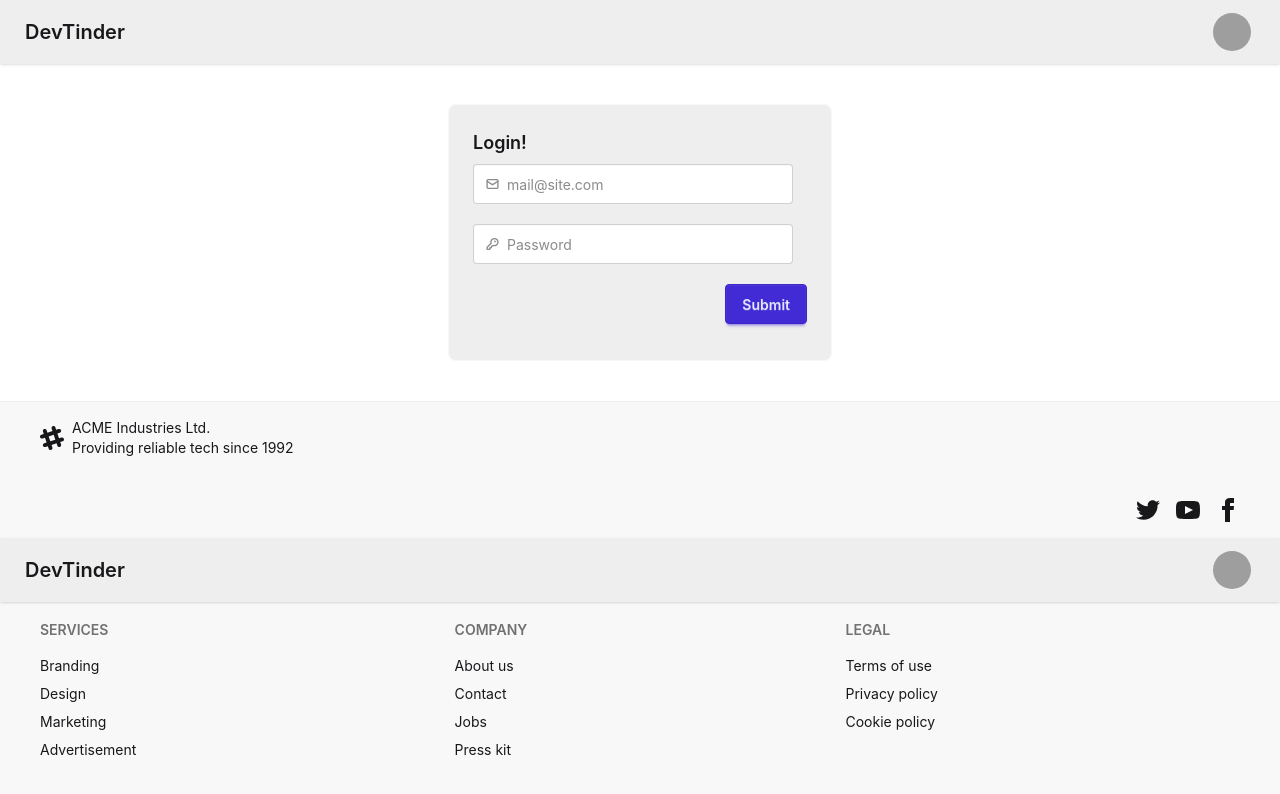
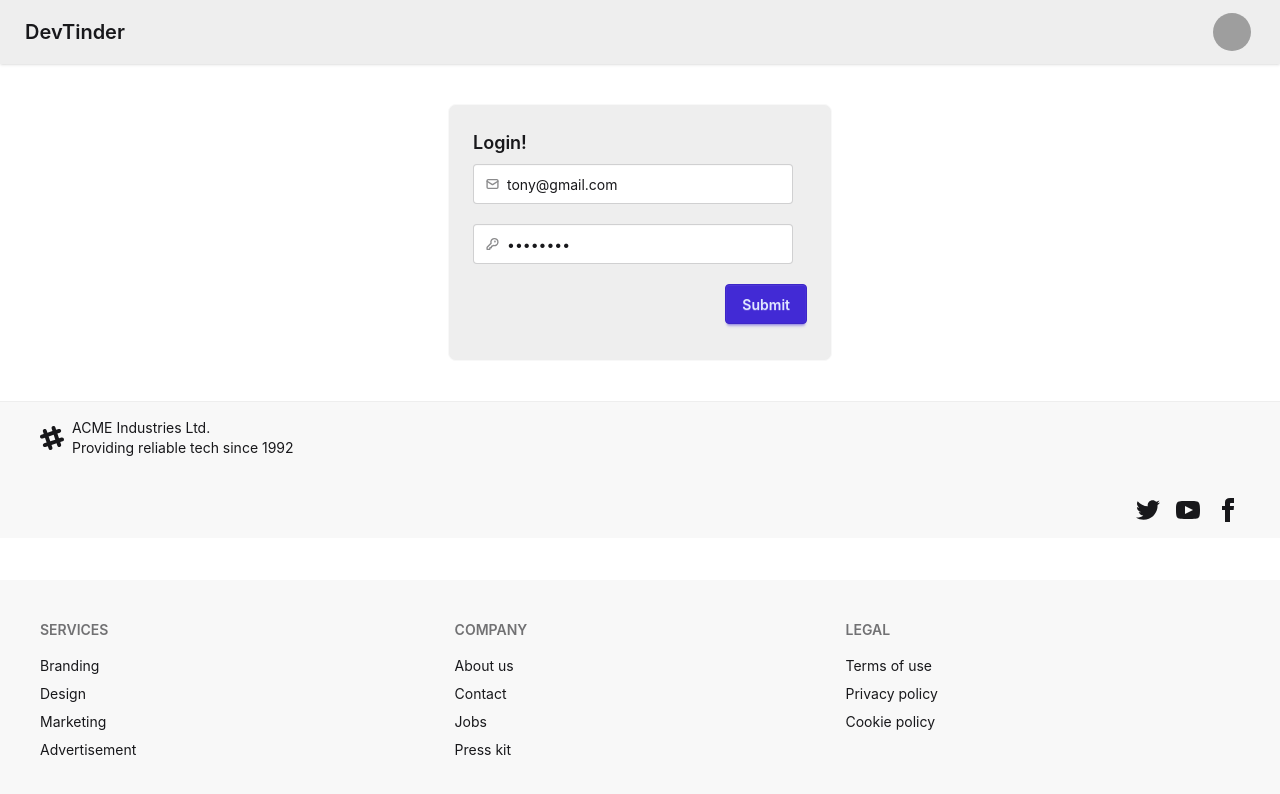
Before and after one commit to Jisukumarmishra/DevTinder-Web, a React (Vite) app: page /login in a window 1280 px wide. Shown: the top 794 px of the page. Built offline with nearby package versions, Linux system fonts and the light colour scheme; grey boxes are pictures that could not be loaded.

Commit message:
SetUp Credentail In Fronted To Fix The Cookies Problem In The Browser

```diff
--- a/src/App.jsx
+++ b/src/App.jsx
@@ -1,5 +1,4 @@
 import { BrowserRouter, Route, Routes } from "react-router-dom"
-import NavBar from "./NavBar"
 import Body from "./Body"
 import LogIn from "./LogIn"
 import Profile from "./Profile"
@@ -15,7 +14,6 @@ function App() {
       </Route>
      </Routes>
     </BrowserRouter>
-   <NavBar/>
     </>
   )
 
--- a/src/LogIn.jsx
+++ b/src/LogIn.jsx
@@ -1,12 +1,23 @@
+import axios from "axios";
 import { useState } from "react";
 
 const LogIn = () => {
-  const [emailId, setEmailId] = useState("");
-  const [passWord, setPassWord] = useState("");
+  const [emailId, setEmailId] = useState("tony@gmail.com");
+  const [passWord, setPassWord] = useState("Tony@123");
 
   const handleLogin = async () => {
-
-  }
+    console.log("Buttom Clicked");
+     try {
+      const res = await axios.post("http://localhost:3000/login", {
+      emailId,
+      passWord
+    },
+    {withCredentials : true});
+   }
+   catch (err) {
+    console.error(err);
+   }
+  };
 
   return (
     <div className="flex justify-center my-10">
@@ -88,7 +99,7 @@ const LogIn = () => {
           </p>
 
           <div className="card-actions justify-end">
-            <button className="btn btn-primary my-3">
+            <button className="btn btn-primary my-3" onClick={handleLogin}>
               Submit
             </button>
           </div>
```
